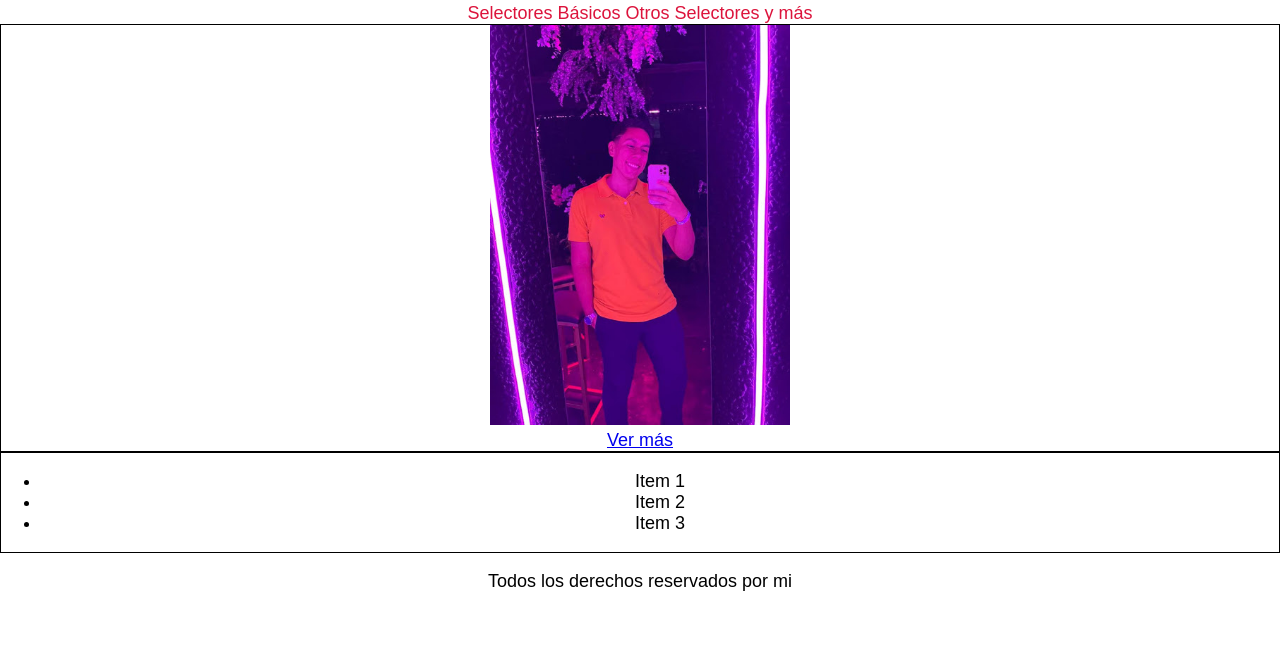
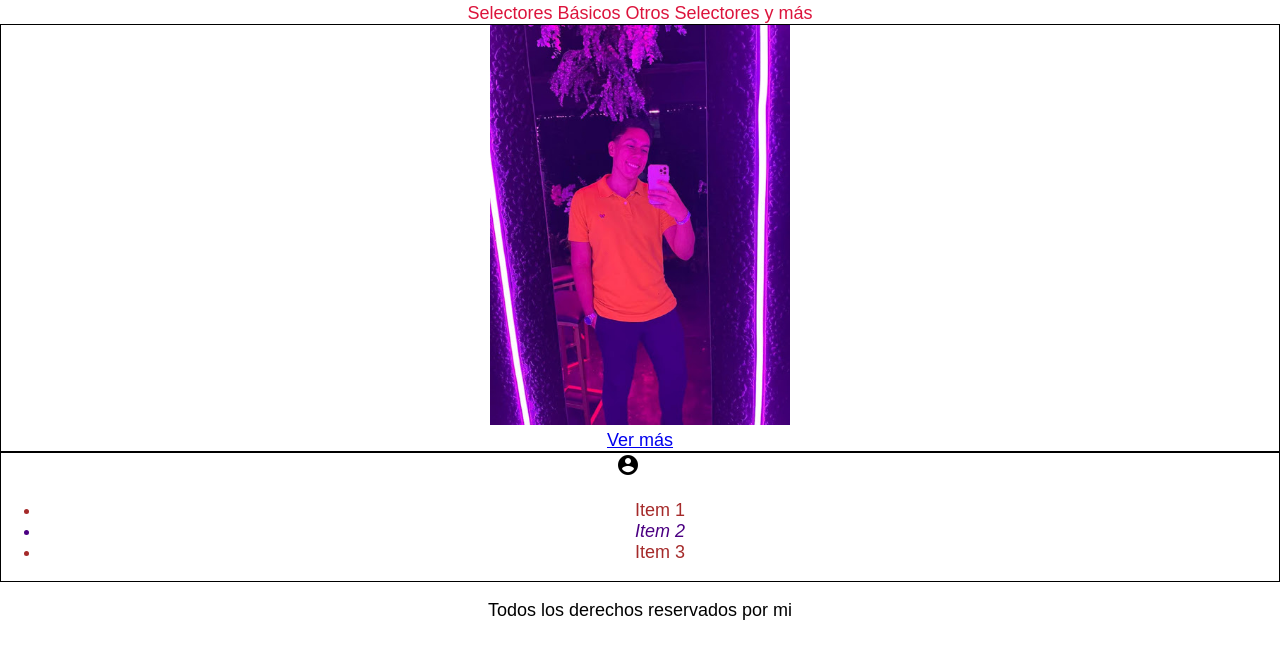
Before and after one commit to 10sersh/Master-Code-g14, a plain HTML site: page 01-IntroALaWeb/03-cssSelectors/OtrosSelectores.html in a window 1280 px wide. Shown: the part 87-746 px from the top of the page. Drawn offline with Linux system fonts and the light colour scheme; a web font is replaced by a local one.

```diff
--- a/01-IntroALaWeb/03-cssSelectors/CSS/style2.css
+++ b/01-IntroALaWeb/03-cssSelectors/CSS/style2.css
@@ -23,3 +23,10 @@ h1, p, div, nav{
 div{
     border: 1px solid #000;
 }
+ul li{
+    color: brown;
+}
+ul li:nth-child(even){
+    font-style: italic;
+    color: indigo;
+}
--- a/01-IntroALaWeb/03-cssSelectors/OtrosSelectores.html
+++ b/01-IntroALaWeb/03-cssSelectors/OtrosSelectores.html
@@ -8,6 +8,8 @@
     <link rel="preconnect" href="https://fonts.googleapis.com">
     <link rel="preconnect" href="https://fonts.gstatic.com" crossorigin>
     <link href="https://fonts.googleapis.com/css2?family=M+PLUS+1+Code:wght@300;500;700&display=swap" rel="stylesheet">
+    <link href="https://fonts.googleapis.com/icon?family=Material+Icons" rel="stylesheet">
+
     <title>Más selectores y otras cosas</title>
 </head>
 <body>
@@ -25,6 +27,7 @@
             <a href="#">Ver más</a>
         </div>
         <div>
+            <i class="material-icons">account_circles</i>
             <ul>
                 <li>Item 1</li>
                 <li>Item 2</li>
--- /dev/null
+++ b/01-IntroALaWeb/04-BoxModel/CSS/style.css
@@ -0,0 +1,11 @@
+body{
+    border: 1px solid black ;
+    padding: 10px;
+}
+header, main, footer{
+    border: 1px solid black;
+    height: 100px;
+    margin: 10px;
+    padding: 10px;
+
+}
--- /dev/null
+++ b/01-IntroALaWeb/04-BoxModel/CSS/style2.css
@@ -0,0 +1,26 @@
+body{
+    margin: 0%;
+}
+header{
+    background-color: rgb(212, 90, 34);
+    height: 10vh;
+}
+aside{
+    background-color: rgb(25, 83, 69);
+    float: left;
+    height: 80vh;
+    width: 20%;
+}
+main{
+    background-color: rgb(194, 27, 216);
+    float: right;
+    height: 80vh;
+    width: 80%;
+}
+footer{
+    position: fixed;
+    bottom: 0;
+    background-color: rgb(15, 223, 43);
+    height: 10vh;
+    width: 100%;
+}
```
Also changed, not shown: 01-IntroALaWeb/04-BoxModel/Index.html (added, +24 -0 lines).
